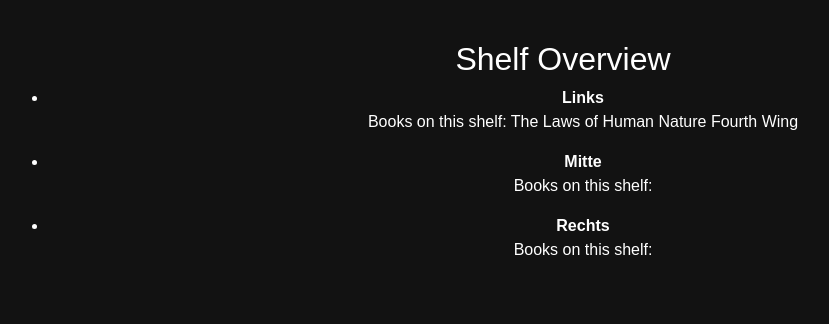
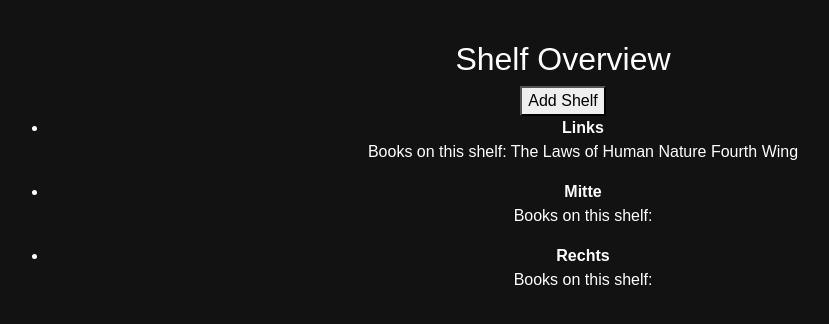
Before and after one commit to bastiankn/bookshelf, a Django app: page /books/shelves/ in a window 1280 px wide. Shown: the part 60-384 px from the top of the page, without its empty margins (77-906 px from the left). Run offline with Django 5.2, Linux system fonts and the light colour scheme; a user stored in the database is signed in; data comes from the database, SQL or seed files in the repository; both versions use the stored data as it was after the commit; some libraries are stand-ins or nearby versions.

Commit message:
add shelf finished

```diff
--- a/app/books/forms.py
+++ b/app/books/forms.py
@@ -7,7 +7,7 @@ class BookForm(forms.ModelForm):
         model = Book
         fields = ['title', 'author', 'isbn', 'published_date', 'cover_image']
 
-#class ShelfForm(forms.ModelForm):
-    #class Meta:
-        #model = Shelf
-        #fields = ['isbn', 'shelf']
+class ShelfForm(forms.ModelForm):
+    class Meta:
+        model = Shelf
+        fields = ['name']
--- a/app/books/views.py
+++ b/app/books/views.py
@@ -3,7 +3,7 @@ from django.http import JsonResponse
 from django.shortcuts import render, redirect, get_object_or_404
 from django.contrib.auth.decorators import user_passes_test
 from .models import Book, Shelf, OwnedBook
-from .forms import BookForm
+from .forms import BookForm, ShelfForm
 import requests
 
 
@@ -11,11 +11,33 @@ import requests
 def check_user_authenticated(user):
     return user.is_authenticated
 
+# View to create a shelf
+@user_passes_test(check_user_authenticated, login_url='/users/login', redirect_field_name='next')
+def add_shelf(request):
+    if request.method == 'POST':
+        form = ShelfForm(request.POST)
+        print(form)
+        if form.is_valid():
+            shelf = form.save(commit=False)
+            shelf.user = request.user
+            shelf.save()
+            return JsonResponse({'success': True})
+        else:
+            return JsonResponse({'success': False, 'error': 'Shelf could not be added.'})
+    else:
+        form = ShelfForm()
+
+    return {'form': form}
+
 # Overview Shelves
 @user_passes_test(check_user_authenticated, login_url='/users/login', redirect_field_name='next')
 def shelves(request):
     user_shelves = Shelf.objects.filter(user=request.user)
-    return render(request, 'books/shelves.html', {'shelves': user_shelves})
+    form_context = add_shelf(request)
+    if isinstance(form_context, JsonResponse):
+        return form_context
+    form = form_context.get('form')
+    return render(request, 'books/shelves.html', {'shelves': user_shelves, 'form': form})
 
 # View to add books manually
 @user_passes_test(check_user_authenticated, login_url='/users/login', redirect_field_name='next')
--- a/app/templates/base.html
+++ b/app/templates/base.html
@@ -271,7 +271,7 @@
                 .then(response => response.json())
                 .then(data => {
                     if (data.success) {
-                        document.getElementById('formMessages').innerHTML = "<p style='color:green;'>Book added successfully!</p>";
+                        document.getElementById('formMessages').innerHTML = "<p style='color:green;'>Successfully added!</p>";
                         setTimeout(() => location.reload(), 1500); // Reload page after success
                     } else {
                         document.getElementById('formMessages').innerHTML = "<p style='color:red;'>"+ data.error +"</p>";
--- a/app/templates/books/shelves.html
+++ b/app/templates/books/shelves.html
@@ -2,6 +2,22 @@
 
 {% block content %}
 <h2>Shelf Overview</h2>
+<!-- Button to open the modal -->
+<button id="addModalButton" data-url="{% url 'shelves' %}">Add Shelf</button>
+
+<!-- The Modal -->
+<div id="openModal" class="modal">
+    <div class="modal-content">
+        <span class="close">&times;</span>
+        <h2>Add a New Shelf</h2>
+        <form id="modalForm" enctype="multipart/form-data">
+            {% csrf_token %}
+            {{ form.as_p }}
+            <button type="submit">Save Shelf</button>
+        </form>
+        <div id="formMessages"></div>
+    </div>
+</div>
 
 {% if shelves %}
     <ul>
```
Also changed, not shown: app/db.sqlite3.
